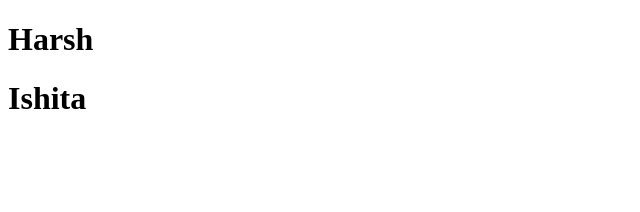
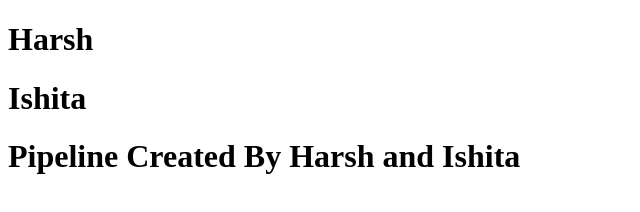
Before and after one commit to includehtmlcss/gitpipelineawscloud, a plain HTML site: page index.html in a window 1280 px wide. Shown: the whole page, without its empty margins (0-640 px from the left). Drawn offline with Linux system fonts and the light colour scheme.

Commit message:
Pipeline Changes

```diff
--- a/index.html
+++ b/index.html
@@ -11,6 +11,7 @@
 <body>
     <h1>Harsh</h1>
     <h1>Ishita</h1>
+    <h1>Pipeline Created By Harsh and Ishita</h1>
 </body>
 
 </html>
```
